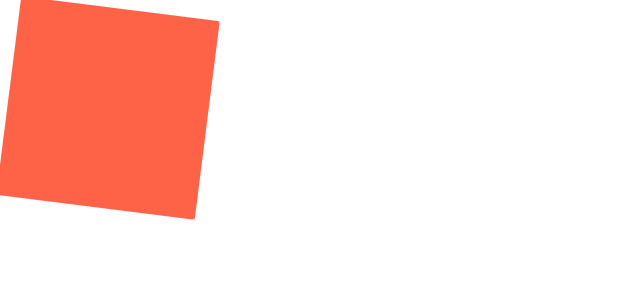
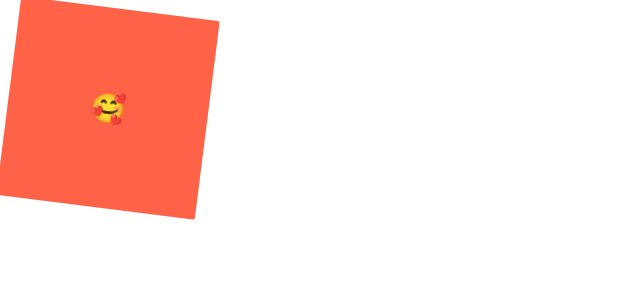
Before and after one commit to Heniinmay/-React-studyMaster, a React (Create React App) app: page / in a window 1280 px wide. Shown: the top 300 px of the page, without its empty margins (0-640 px from the left). Built offline with nearby package versions, Linux system fonts and the light colour scheme.

Commit message:
styled-component: Pseudo Selectors

```diff
--- a/src/App.js
+++ b/src/App.js
@@ -20,12 +20,27 @@
   width: 200px;
   background-color: tomato;
   animation: ${RotationAnimation} 2s linear infinite;
+  display: flex;
+  justify-content: center;
+  align-items: center;
+
+  span {
+    font-size: 28px;
+    &:hover {
+      font-size: 40px;
+    }
+    &:active {
+      opacity: 0;
+    }
+  }
 `;
 
 function App() {
   return (
     <Wrapper>
-      <Box />
+      <Box>
+        <span>🥰</span>
+      </Box>
     </Wrapper>
   );
 }
```
